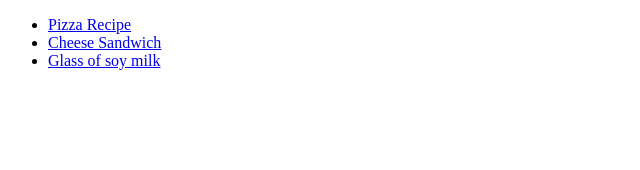
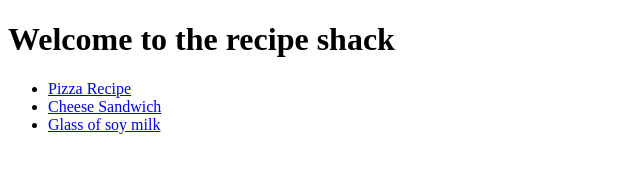
Before and after one commit to hellowesleyr/odin-recipes, a plain HTML site: page index.html in a window 1280 px wide. Shown: the whole page, without its empty margins (0-640 px from the left). Drawn offline with Linux system fonts and the light colour scheme.

Commit message:
added style

```diff
--- a/index.html
+++ b/index.html
@@ -1,15 +1,19 @@
 <!DOCTYPE html>
 <html>
     <head>
+        <link rel="stylesheet" href="style.css">
         <meta charset="utf-8">
         <title>wez's recipe site</title>
     </head>
     <body>
-        <ul>
-            <li><a href="./recipes/pizza.html">Pizza Recipe</a></li>
-            <li><a href="./recipes/cheese-sandwich.html">Cheese Sandwich</a></li>
-            <li><a href="./recipes/soy-milk.html">Glass of soy milk</a></li>
+        <div class="container">
+            <h1>Welcome to the recipe shack</h1>
+            <ul>
+                <li><a href="./recipes/pizza.html">Pizza Recipe</a></li>
+                <li><a href="./recipes/cheese-sandwich.html">Cheese Sandwich</a></li>
+                <li><a href="./recipes/soy-milk.html">Glass of soy milk</a></li>
 
-        </ul>
+            </ul>
+        </div>
     </body>
 </html>
```
